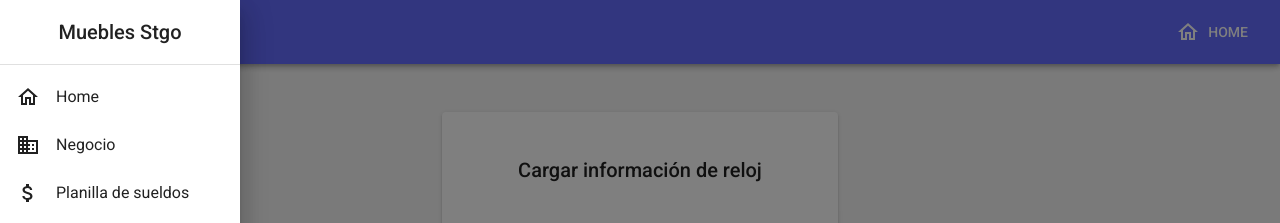
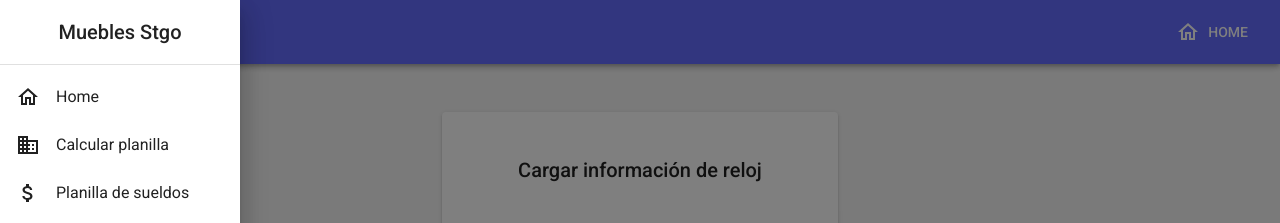
Before and after one commit to r9956/mueblesStgo-frontend, a React (Vite) app: page /clock-data in a window 1280 px wide. Both pictures are taken after a click on the button "open drawer". Shown: the top 223 px of the page. Built offline with nearby package versions, Linux system fonts and the light colour scheme.

Commit message:
AppBar updated

```diff
--- a/src/components/AppBar.jsx
+++ b/src/components/AppBar.jsx
@@ -27,8 +27,8 @@ const drawerWidth = 240;
 
 const navItems = [
   { name: 'Home', icon: <HomeOutlinedIcon />, path: '/' },
-  { name: 'Negocio', icon: <BusinessIcon />, path: '/business' },
-  { name: 'Planilla de sueldos', icon: <AttachMoneyIcon />, path: '/payroll' },
+  { name: 'Calcular planilla', icon: <BusinessIcon />, path: '/payroll/calculate' },
+  { name: 'Planilla de sueldos', icon: <AttachMoneyIcon />, path: '/payroll/list' },
   { name: 'Empleados', icon: <PeopleOutlinedIcon />, path: '/employee/list' },
   { name: 'Horas extra', icon: <HourglassEmptyIcon />, path: '/extra-hours' },
   { name: 'Ausencias', icon: <WorkOffOutlinedIcon />, path: '/absences' },
```
